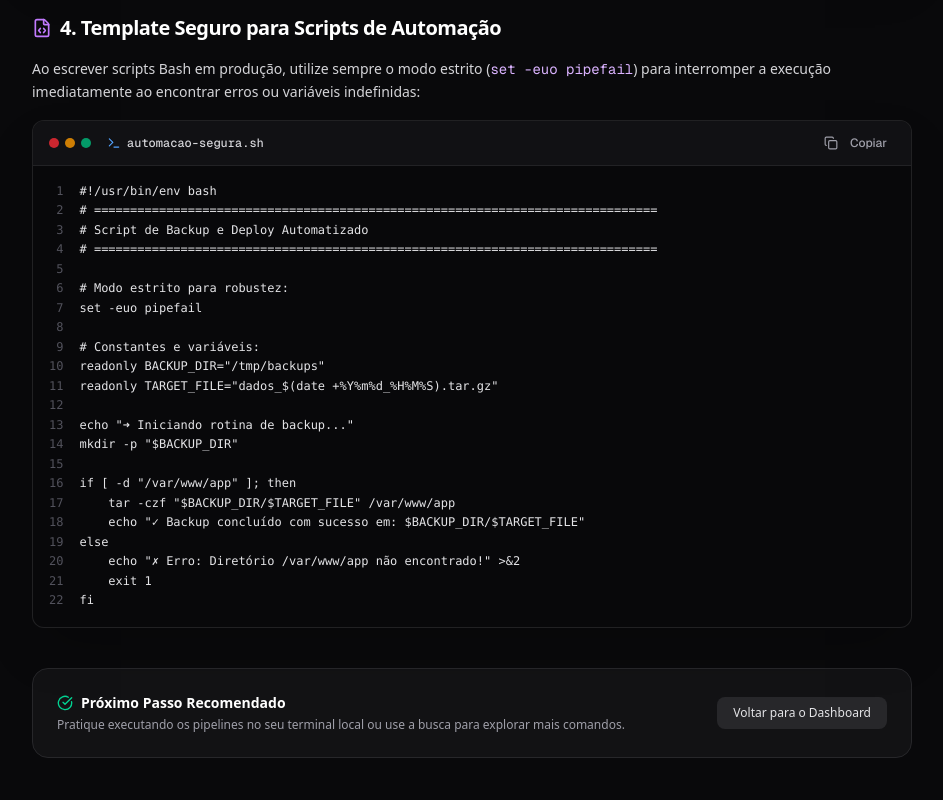
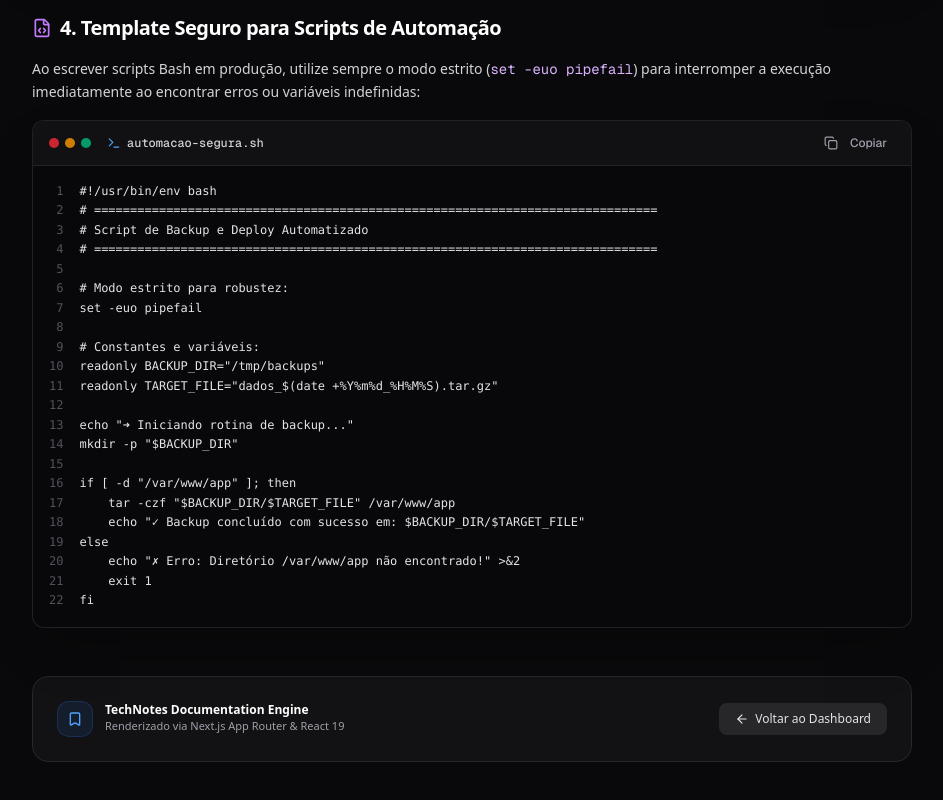
Before and after one commit to rochajrdev/TechNotes-web, a Next.js app: page /shell/bash in a window 1280 px wide. Shown: the part 1806-2606 px from the top of the page, without its empty margins (328-1271 px from the left). Built offline with nearby package versions, Linux system fonts and the light colour scheme.

Commit message:
refactor(shell): utilizar ArticleLayout nas paginas de shell e linux

```diff
--- a/app/shell/bash/page.tsx
+++ b/app/shell/bash/page.tsx
@@ -1,7 +1,5 @@
-import Link from "next/link";
 import {
   Terminal,
-  ChevronRight,
   AlertTriangle,
   Info,
   CheckCircle,
@@ -12,6 +10,7 @@ import {
 } from "lucide-react";
 import { Badge } from "@/components/ui/badge";
 import { CodeBlock } from "@/components/ui/code-block";
+import { ArticleLayout } from "@/components/ArticleLayout";
 
 export const metadata = {
   title: "Fundamentos Shell & Bash - TechNotes",
@@ -20,17 +19,12 @@ export const metadata = {
 
 export default function BashFundamentalsPage() {
   return (
-    <article className="space-y-10 pb-20">
-      {/* Breadcrumbs */}
-      <nav className="flex items-center gap-2 text-xs font-mono text-zinc-500">
-        <Link href="/" className="hover:text-zinc-300 transition-colors">
-          Início
-        </Link>
-        <ChevronRight className="h-3 w-3 text-zinc-600" />
-        <span className="text-zinc-400">Shell & Linux</span>
-        <ChevronRight className="h-3 w-3 text-zinc-600" />
-        <span className="text-blue-400 font-medium">Fundamentos Bash</span>
-      </nav>
+    <ArticleLayout
+      breadcrumbs={[
+        { label: "Shell & Linux" },
+        { label: "Fundamentos Bash" },
+      ]}
+    >
 
       {/* Header Section */}
       <header className="space-y-4 border-b border-zinc-800 pb-6">
@@ -239,24 +233,6 @@ else
 fi`}
         />
       </section>
-
-      {/* Summary Footer */}
-      <div className="rounded-2xl border border-zinc-800 bg-zinc-900/60 p-6 flex flex-col sm:flex-row items-center justify-between gap-4 mt-8">
-        <div className="space-y-1">
-          <div className="text-sm font-semibold text-white flex items-center gap-2">
-            <CheckCircle className="h-4 w-4 text-emerald-400" />
-            <span>Próximo Passo Recomendado</span>
-          </div>
-          <p className="text-xs text-zinc-400">
-            Pratique executando os pipelines no seu terminal local ou use a busca para explorar mais comandos.
-          </p>
-        </div>
-        <Link href="/">
-          <button className="px-4 py-2 rounded-lg bg-zinc-800 text-zinc-200 hover:bg-zinc-700 hover:text-white text-xs font-medium transition-colors whitespace-nowrap">
-            Voltar para o Dashboard
-          </button>
-        </Link>
-      </div>
-    </article>
+    </ArticleLayout>
   );
 }
--- a/app/shell/comandos/page.tsx
+++ b/app/shell/comandos/page.tsx
@@ -1,7 +1,7 @@
-import Link from "next/link";
-import { Terminal, ChevronRight, Zap, Search, HardDrive } from "lucide-react";
+import { Search, HardDrive } from "lucide-react";
 import { Badge } from "@/components/ui/badge";
 import { CodeBlock } from "@/components/ui/code-block";
+import { ArticleLayout } from "@/components/ArticleLayout";
 
 export const metadata = {
   title: "Comandos Essenciais Linux/Shell - TechNotes",
@@ -10,17 +10,12 @@ export const metadata = {
 
 export default function ShellComandosPage() {
   return (
-    <article className="space-y-10 pb-20">
-      <nav className="flex items-center gap-2 text-xs font-mono text-zinc-500">
-        <Link href="/" className="hover:text-zinc-300 transition-colors">
-          Início
-        </Link>
-        <ChevronRight className="h-3 w-3 text-zinc-600" />
-        <span className="text-zinc-400">Shell & Linux</span>
-        <ChevronRight className="h-3 w-3 text-zinc-600" />
-        <span className="text-emerald-400 font-medium">Comandos Essenciais</span>
-      </nav>
-
+    <ArticleLayout
+      breadcrumbs={[
+        { label: "Shell & Linux" },
+        { label: "Comandos Essenciais" },
+      ]}
+    >
       <header className="space-y-4 border-b border-zinc-800 pb-6">
         <div className="flex flex-wrap items-center gap-2">
           <Badge variant="success">#shell</Badge>
@@ -81,6 +76,6 @@ du -sh * | sort -hr | head -n 10
 free -m -h`}
         />
       </section>
-    </article>
+    </ArticleLayout>
   );
 }
--- a/app/shell/scripts/page.tsx
+++ b/app/shell/scripts/page.tsx
@@ -1,7 +1,7 @@
-import Link from "next/link";
-import { Terminal, ChevronRight, Code2, Play } from "lucide-react";
+import { Code2 } from "lucide-react";
 import { Badge } from "@/components/ui/badge";
 import { CodeBlock } from "@/components/ui/code-block";
+import { ArticleLayout } from "@/components/ArticleLayout";
 
 export const metadata = {
   title: "Scripts & Automação Shell - TechNotes",
@@ -10,17 +10,12 @@ export const metadata = {
 
 export default function ShellScriptsPage() {
   return (
-    <article className="space-y-10 pb-20">
-      <nav className="flex items-center gap-2 text-xs font-mono text-zinc-500">
-        <Link href="/" className="hover:text-zinc-300 transition-colors">
-          Início
-        </Link>
-        <ChevronRight className="h-3 w-3 text-zinc-600" />
-        <span className="text-zinc-400">Shell & Linux</span>
-        <ChevronRight className="h-3 w-3 text-zinc-600" />
-        <span className="text-emerald-400 font-medium">Scripts & Automação</span>
-      </nav>
-
+    <ArticleLayout
+      breadcrumbs={[
+        { label: "Shell & Linux" },
+        { label: "Scripts & Automação" },
+      ]}
+    >
       <header className="space-y-4 border-b border-zinc-800 pb-6">
         <div className="flex flex-wrap items-center gap-2">
           <Badge variant="success">#bash</Badge>
@@ -70,6 +65,6 @@ done
 echo "✓ Todas as imagens foram processadas com sucesso!"`}
         />
       </section>
-    </article>
+    </ArticleLayout>
   );
 }
```
